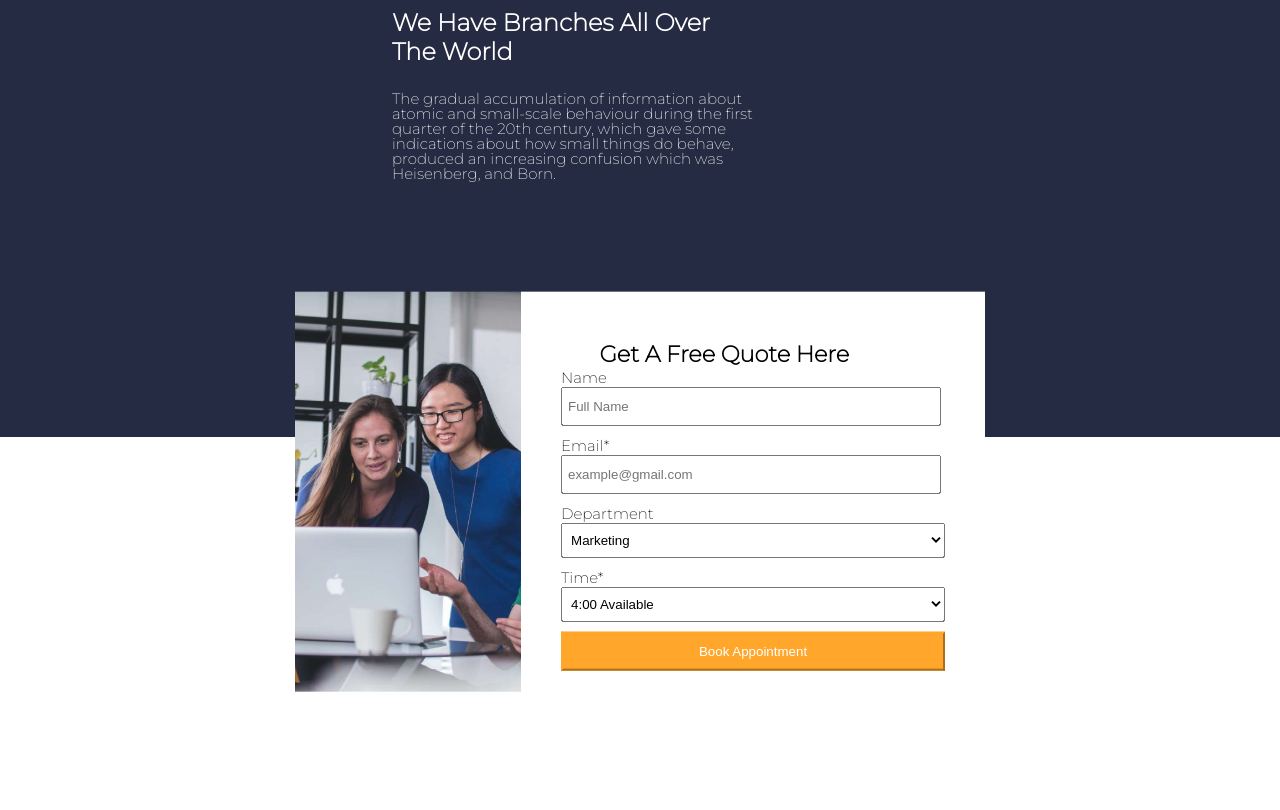
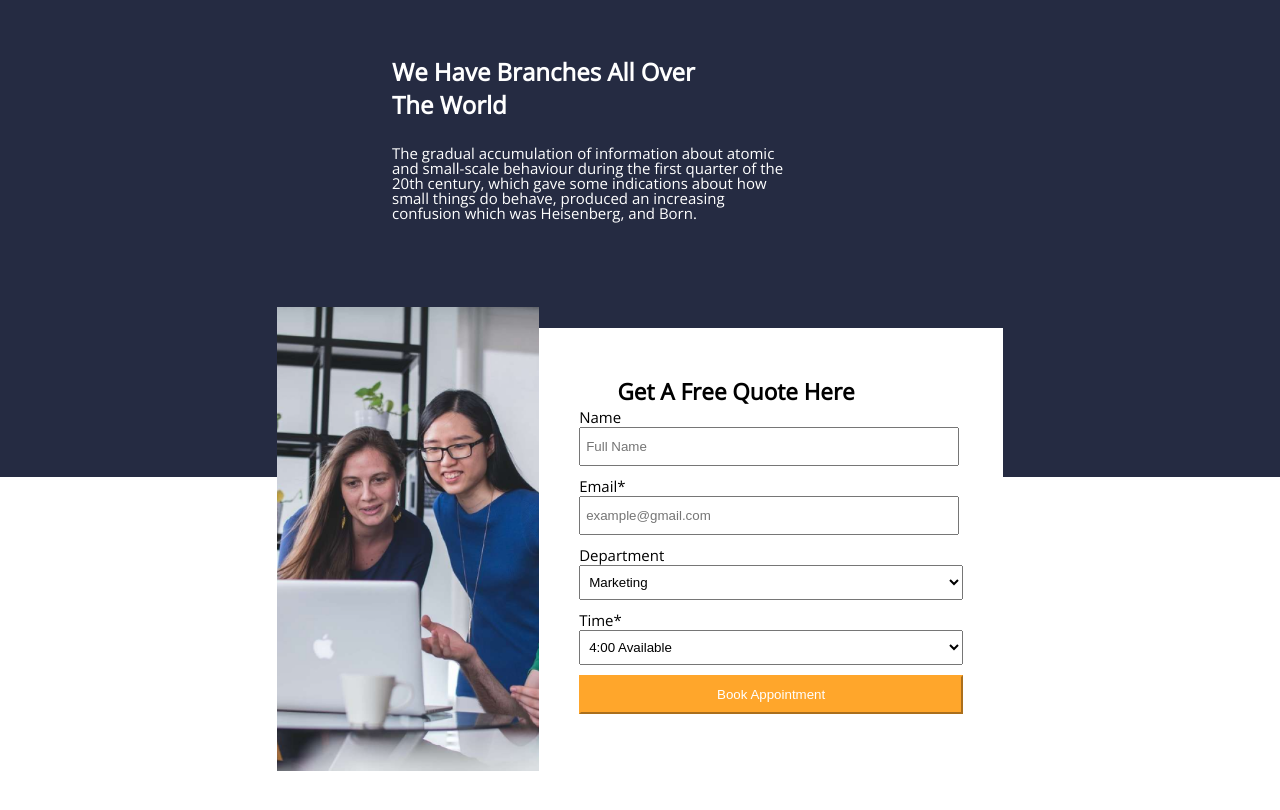
Before and after one commit to taryllngam/figma, a plain HTML site: page index.html in a window 1280 px wide. Shown: the part 2996-3806 px from the top of the page. Drawn offline with nearby package versions, Linux system fonts and the light colour scheme.

Commit message:
changes made to my font family

```diff
--- a/assets/styles/style.css
+++ b/assets/styles/style.css
@@ -5,7 +5,8 @@
 
 .mainbody {
   overflow: hidden;
-  font-family: 'Montserrat', "sans-serif";
+  font-family: 'Montserrat', sans-serif;
+  font-family: 'Open Sans', sans-serif;
 }
 
 .navbar {
@@ -537,7 +538,7 @@ form {
 }
 
 #img2 {
-  height: 60vh;
+  height: 40vh;
 }
 
 .form1 #img2 {
@@ -1042,12 +1043,12 @@ form {
   }
 
   #img2 {
-    height: 50vh;
+    height: 58vh;
   }
 
-  .form1 #img2 {
+  /* .form1 #img2 {
     width: 100%;
-  }
+  } */
 
   .form1 {
     display: flex;
```
